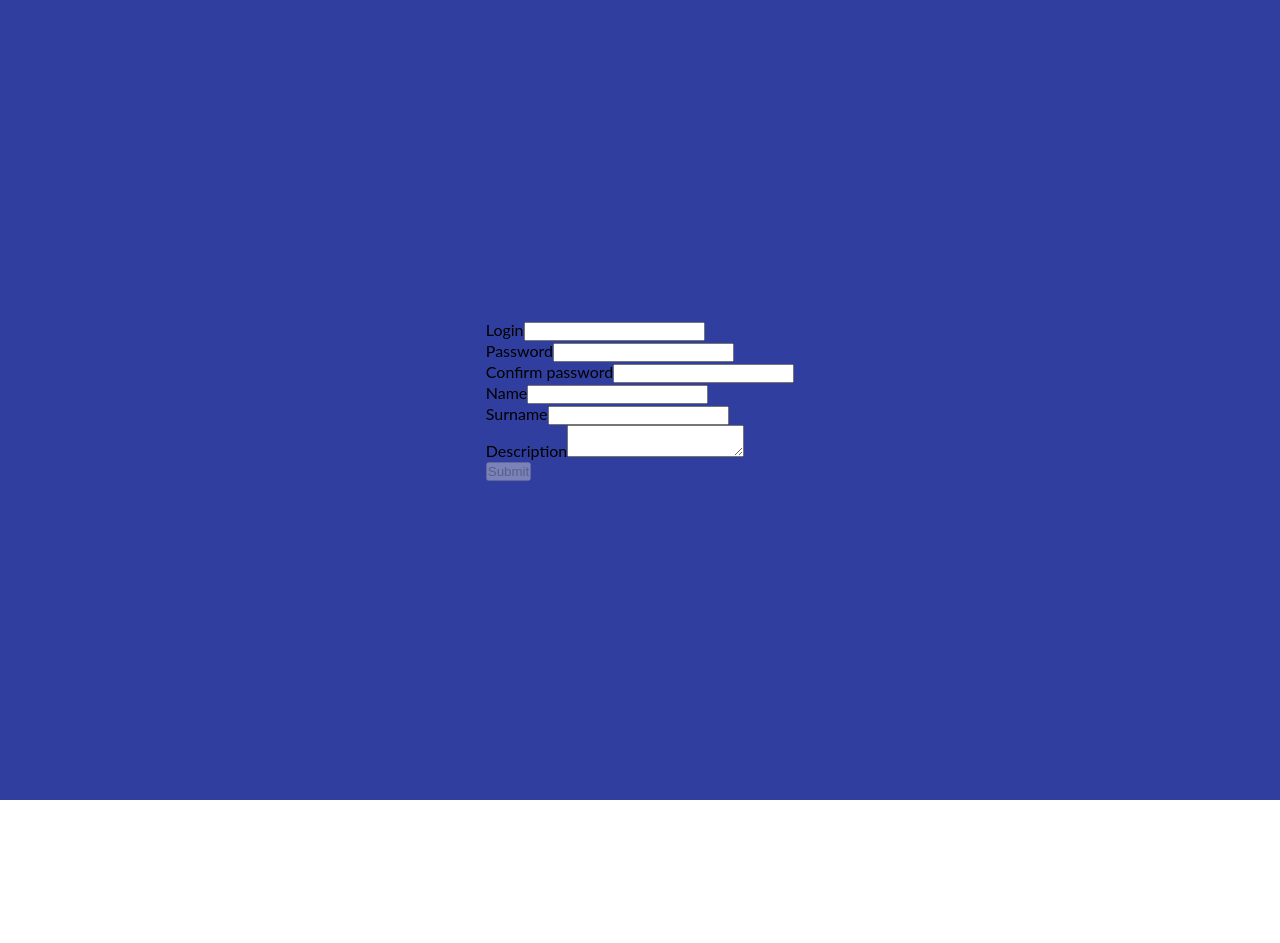
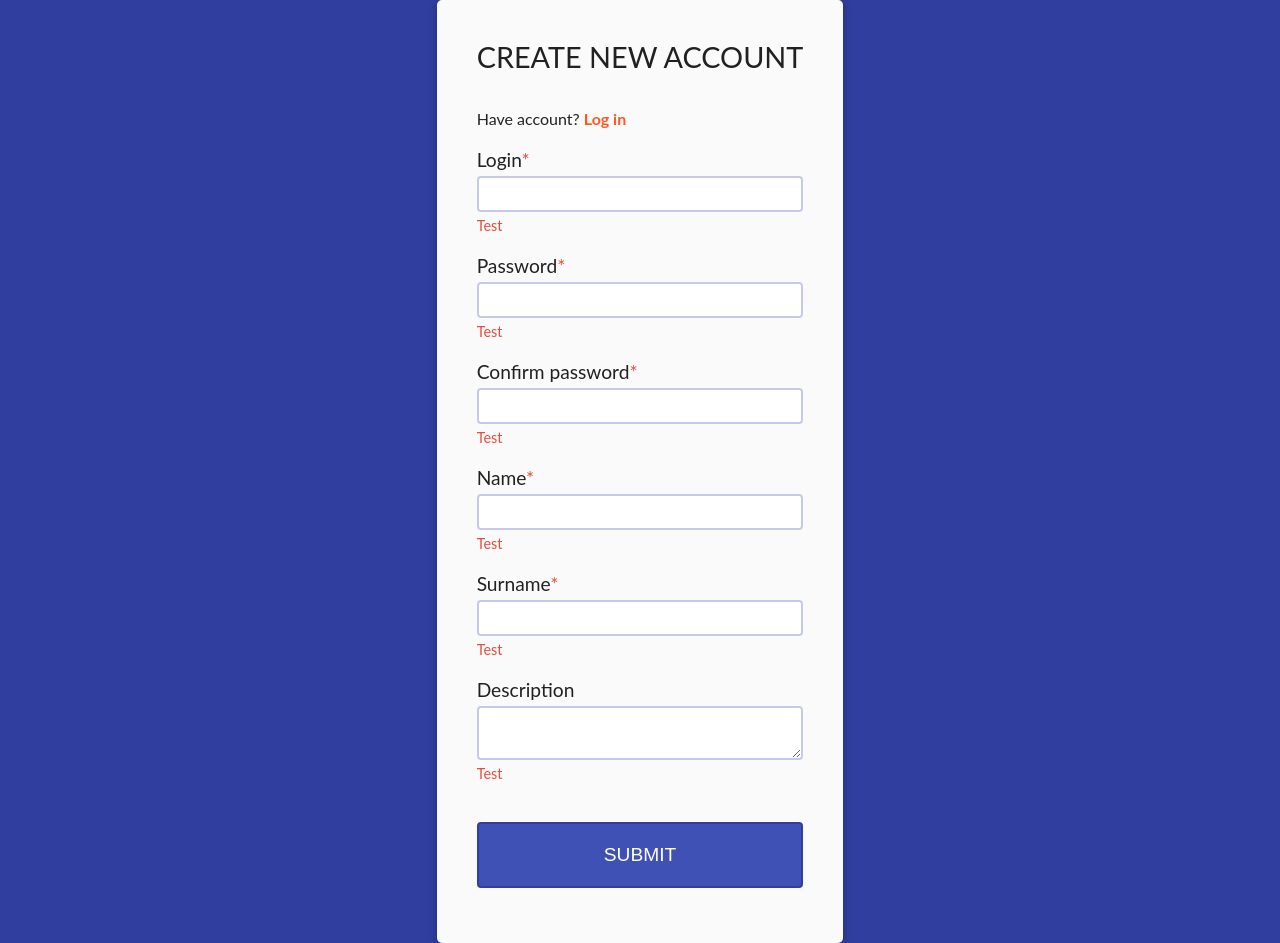
Before and after one commit to 1Adam1/food-app-front-end, an Angular app in the folder food-app/: page /register in a window 1280 px wide. Before the commit the page ends 800 px from the top, so only its background shows below. Built offline with nearby package versions, Linux system fonts and the light colour scheme.

Commit message:
Style registration form

```diff
--- a/food-app/src/app/authentication/login/login.component.html
+++ b/food-app/src/app/authentication/login/login.component.html
@@ -3,6 +3,10 @@
     <header class="form-header">
       Log to app
     </header>
+    <div class="form-group">
+      Don't have account?
+      <span class="link" (click)="goToRegistrationPage()">Create new</span>
+    </div>
     <div class="form-group">
       <label class="form-label required-label" for="login">Login</label>
       <input
@@ -37,9 +41,5 @@
         Submit
       </button>
     </div>
-    <div class="form-group">
-      Don't have account?
-      <span class="link">Create new</span>
-    </div>
   </form>
 </div>
--- a/food-app/src/app/authentication/login/login.component.ts
+++ b/food-app/src/app/authentication/login/login.component.ts
@@ -1,5 +1,6 @@
 import { Component, OnInit } from '@angular/core';
 import { NgForm } from '@angular/forms';
+import { Router } from '@angular/router';
 import { AuthenticationService } from '../../services/authentication.service';
 
 @Component({
@@ -9,7 +10,7 @@ import { AuthenticationService } from '../../services/authentication.service';
 })
 export class LoginComponent implements OnInit {
 
-  constructor(private authenticationService: AuthenticationService) { }
+  constructor(private authenticationService: AuthenticationService, private router: Router) { }
 
   ngOnInit(): void {
   }
@@ -26,4 +27,7 @@ export class LoginComponent implements OnInit {
     this.authenticationService.login(login, password).subscribe();
   }
 
+  goToRegistrationPage() {
+    this.router.navigate(['/register']);
+  }
 }
--- a/food-app/src/app/authentication/register/register.component.html
+++ b/food-app/src/app/authentication/register/register.component.html
@@ -1,29 +1,44 @@
-<div>
-  <form [formGroup]="form" (ngSubmit)="onSubmit()">
-    <div>
-      <label for="login">Login</label>
-      <input type="text" id="login" formControlName="login">
+<div class="main-centered-container">
+  <form class="form" [formGroup]="form" (ngSubmit)="onSubmit()">
+    <header class="form-header">
+      Create new account
+    </header>
+    <div class="form-group">
+      Have account?
+      <span class="link" (click)="goToLoginPage()">Log in</span>
     </div>
-    <div>
-      <label for="password">Password</label>
-      <input type="password" id="password" formControlName="password">
+    <div class="form-group">
+      <label class="form-label required-label" for="login">Login</label>
+      <input class="form-control" type="text" id="login" formControlName="login">
+      <span class="form-control-message">Test</span>
     </div>
-    <div>
-      <label for="confirmedPassword">Confirm password</label>
-      <input type="password" id="confirmedPassword" formControlName="confirmedPassword">
+    <div class="form-group">
+      <label class="form-label required-label" for="password">Password</label>
+      <input class="form-control" type="password" id="password" formControlName="password">
+      <span class="form-control-message">Test</span>
     </div>
-    <div>
-      <label for="name">Name</label>
-      <input type="text" id="name" formControlName="name">
+    <div class="form-group">
+      <label class="form-label required-label" for="confirmedPassword">Confirm password</label>
+      <input class="form-control" type="password" id="confirmedPassword" formControlName="confirmedPassword">
+      <span class="form-control-message">Test</span>
     </div>
-    <div>
-      <label for="surname">Surname</label>
-      <input type="text" id="surname" formControlName="surname">
+    <div class="form-group">
+      <label class="form-label required-label" for="name">Name</label>
+      <input class="form-control" type="text" id="name" formControlName="name">
+      <span class="form-control-message">Test</span>
     </div>
-    <div>
-      <label for="description">Description</label>
-      <textarea id="description" formControlName="description"></textarea>
+    <div class="form-group">
+      <label class="form-label required-label" for="surname">Surname</label>
+      <input class="form-control" type="text" id="surname" formControlName="surname">
+      <span class="form-control-message">Test</span>
     </div>
-    <button type="submit" [disabled]="!form.valid">Submit</button>
+    <div class="form-group">
+      <label class="form-label" for="description">Description</label>
+      <textarea class="form-control" id="description" formControlName="description"></textarea>
+      <span class="form-control-message">Test</span>
+    </div>
+    <div class="form-group">
+      <button class="button form-submit" type="submit" [disabled]="!form.valid">Submit</button>
+    </div>
   </form>
 </div>
--- a/food-app/src/app/authentication/register/register.component.ts
+++ b/food-app/src/app/authentication/register/register.component.ts
@@ -1,5 +1,6 @@
 import { Component, OnInit } from '@angular/core';
 import { FormControl, FormControlDirective, FormGroup, Validators } from '@angular/forms';
+import { Router } from '@angular/router';
 import { UserCreateRequestData } from 'src/app/model/api/requests/user.request-data';
 import { AuthenticationService } from 'src/app/services/authentication.service';
 import { ObjectConverterService } from 'src/app/services/object-converter.service';
@@ -12,7 +13,7 @@ import { ObjectConverterService } from 'src/app/services/object-converter.servic
 export class RegisterComponent implements OnInit {
   form: FormGroup;
 
-  constructor(private authenticationService: AuthenticationService, private converter: ObjectConverterService) { }
+  constructor(private authenticationService: AuthenticationService, private converter: ObjectConverterService, private router: Router) { }
 
   ngOnInit() {
     this.form = new FormGroup({
@@ -54,4 +55,8 @@ export class RegisterComponent implements OnInit {
 
     this.authenticationService.signup(data).subscribe();
   }
+
+  goToLoginPage() {
+    this.router.navigate(['/login']);
+  }
 }
--- a/food-app/src/styles/global.scss
+++ b/food-app/src/styles/global.scss
@@ -1,6 +1,7 @@
 @import './variables.scss';
 
-$main-centered-container-width: 400px;
+$main-centered-container-min-width: 400px;
+$main-centered-container-max-width: 600px;
 
 .button {
   background-color: $primary-color;
@@ -45,21 +46,22 @@ $main-centered-container-width: 400px;
   justify-content: center;
   align-items: center;
 
-  width: $main-centered-container-width;
+  min-width: $main-centered-container-min-width;
+}
 
 .form {
   padding: 40px;
 
   .form-header {
     text-align: left;
-      font-size: 2rem;
+    font-size: 1.8rem;
 
-      margin-bottom: 40px;
+    margin-bottom: 30px;
     text-transform: uppercase;
   }
 
   .form-group {
-      padding: 10px 0;
+    padding: 5px 0;
     margin-bottom: 10px;
     position: relative;
 
@@ -107,6 +109,4 @@ $main-centered-container-width: 400px;
       margin-top: 20px;
     }
   }
-
 }
-}
```
Lines whose indentation alone changed are shown as unchanged.
